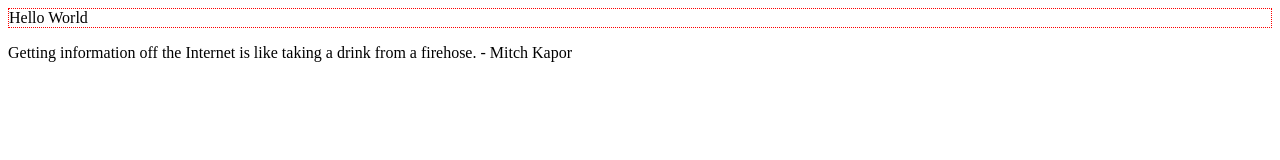
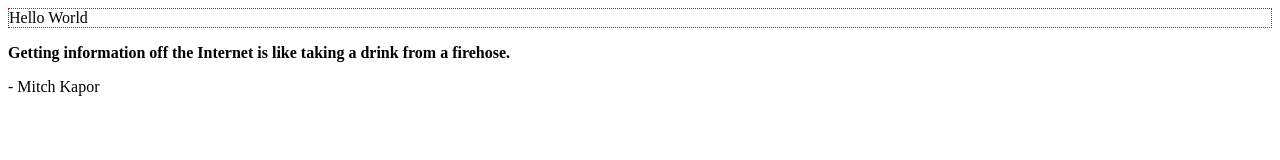
Before and after one commit to Giacomo15/Sandbox-P2-Learning-HTML-github.io, a plain HTML site: page index.html in a window 1280 px wide. Drawn offline with Linux system fonts and the light colour scheme.

Commit message:
Update index.html

```diff
--- a/index.html
+++ b/index.html
@@ -36,8 +36,8 @@
   </body>
   <footer>
     <blockquote cite="https://www.brainyquote.com/quotes/mitch_kapor_163583"><!-- Date Accessed 20220208--></blockquote>
-    <p><strong></strong></p>
-    Getting information off the Internet is like taking a drink from a firehose.
+    <p><strong>Getting information off the Internet is like taking a drink from a firehose.</strong></p>
+
     - Mitch Kapor
   </footer>
 </html>
```
